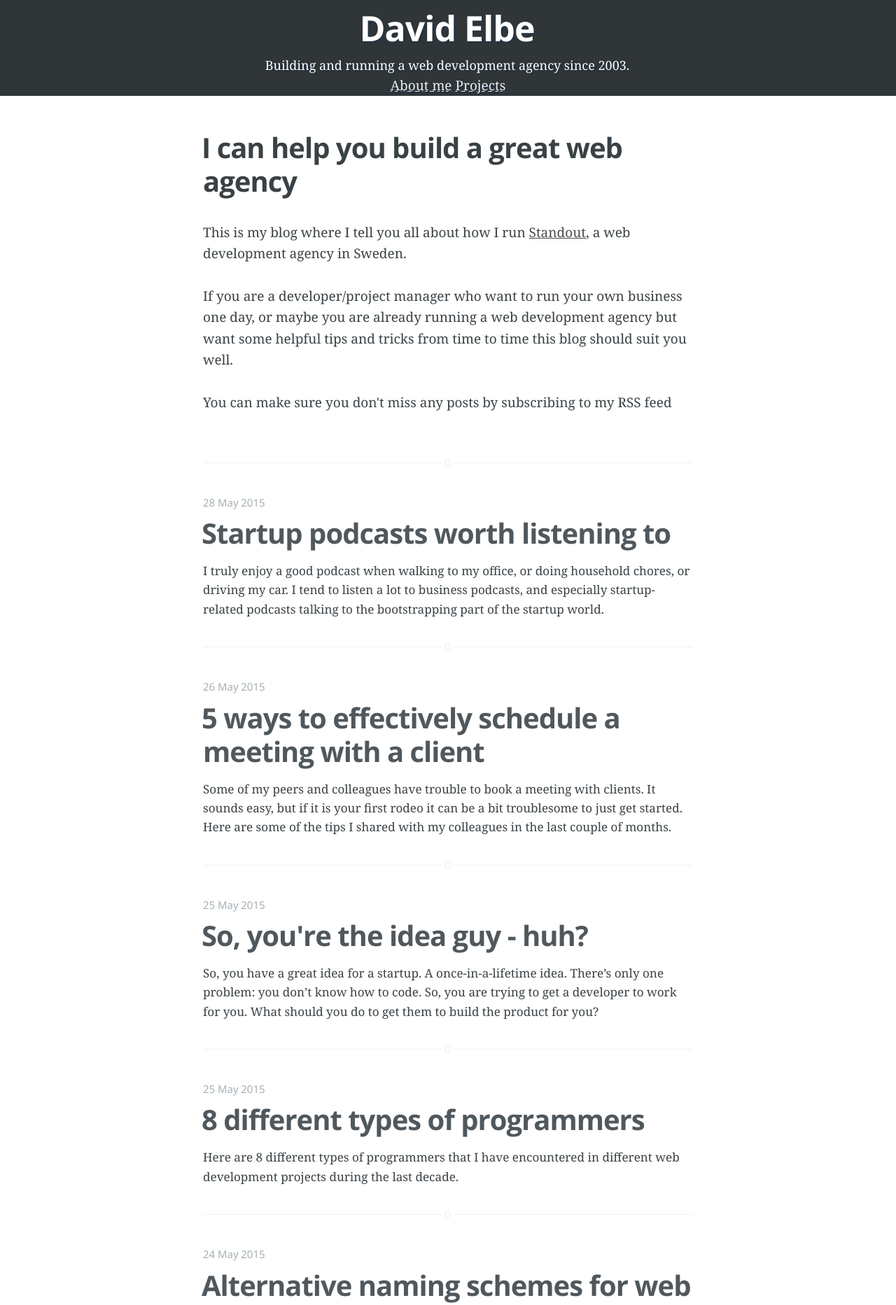
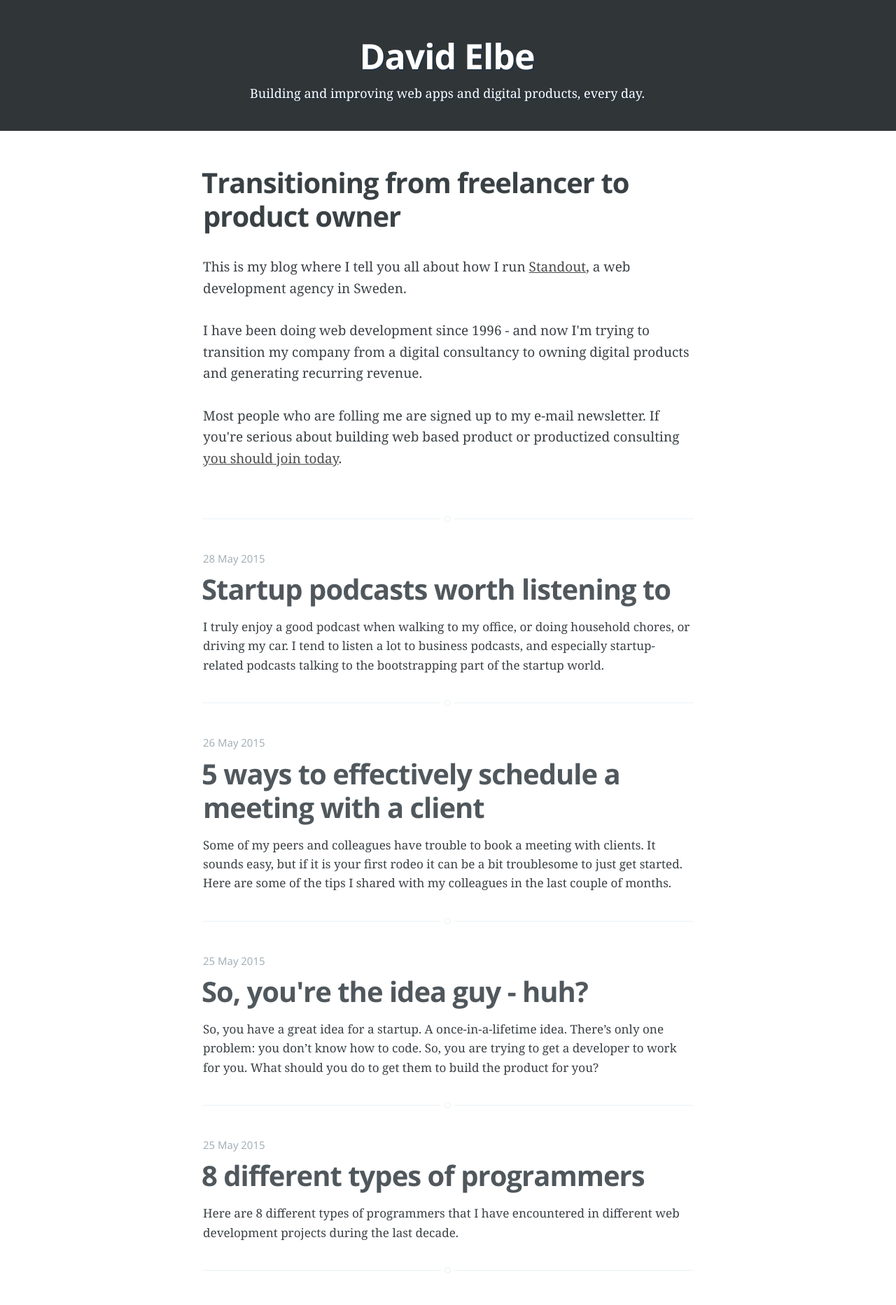
Before and after one commit to davidelbe/david.elbe.me, a Jekyll site: the page built from index.html, in a window 1280 px wide. Shown: the top 1865 px of the page at 70% size. Built offline with Jekyll 4.4.1, drawn with Linux system fonts in a browser that asks for light colours; Markdown is read by kramdown in place of the engine named in the settings; the list of posts is cut into pages by our own code.

Commit message:
Minor changes to front page

```diff
--- a/_config.yml
+++ b/_config.yml
@@ -1,5 +1,5 @@
 name: David Elbe
-description: Building and running a web development agency since 2003.
+description: "Building and improving web apps and digital products, every day."
 meta_description: "The personal website of David Elbe. Entrepreneur, developer and problem-solver."
 
 markdown: redcarpet
--- a/_layouts/post.html
+++ b/_layouts/post.html
@@ -53,7 +53,7 @@ archive: false
                     	<h4> {{ site.author }} </h4>
                     	<!-- Author Bio -->
                     	<p>
-                    		David Elbe is web entreprenur who builds web applications for a living and
+                    		David Elbe is a web entreprenur who builds web applications for a living and
                         writes about the challenges of running a web business.
                     	</p>
                     </article>
--- a/assets/css/main.css
+++ b/assets/css/main.css
@@ -4,7 +4,7 @@
 body {font-size: 1.9rem; }
 
 /* Adding some text shadow*/
-.site-head {text-shadow: 2px 2px #234;}
+.site-head { padding: 40px 0; text-shadow: 2px 2px #234;}
 .site-head a {color:#eee;}
 
 /* The font is too large in the post view. Revert to small size*/
--- a/index.html
+++ b/index.html
@@ -14,27 +14,23 @@ about: 'about.html'
                 {{ site.description }}
             </h2>
         </div>
-        <div class="navigation">
-            <a href="about.html">About me</a>
-            <a href="sideprojects.html">Projects</a>
-        </div>
     </div>
 </header>
 
 <main class="content" role="main">
 
     <article class="post introduction">
-        <h2>I can help you build a great web agency</h2>
+        <h2>Transitioning from freelancer to product owner</h2>
         <p>This is my blog where I tell you all about how I run <a href="http://standout.se/">Standout</a>, a web development agency in Sweden.</p>
 
         <p>
-            If you are a developer/project manager who want to run your own business one day,
-            or maybe you are already running a web development agency but want
-            some helpful tips and tricks from time to time this blog should suit you well.
+          I have been doing web development since 1996 - and now I'm trying
+          to transition my company from a digital consultancy to owning digital products and generating recurring revenue.
+
         </p>
 
         <p>
-            You can make sure you don't miss any posts by subscribing to my RSS feed
+          Most people who are folling me are signed up to my e-mail newsletter. If you're serious about building web based product or productized consulting <a href="https://www.getdrip.com/forms/1397141/submissions/new">you should join today</a>.
         </p>
 
     </article>
```
